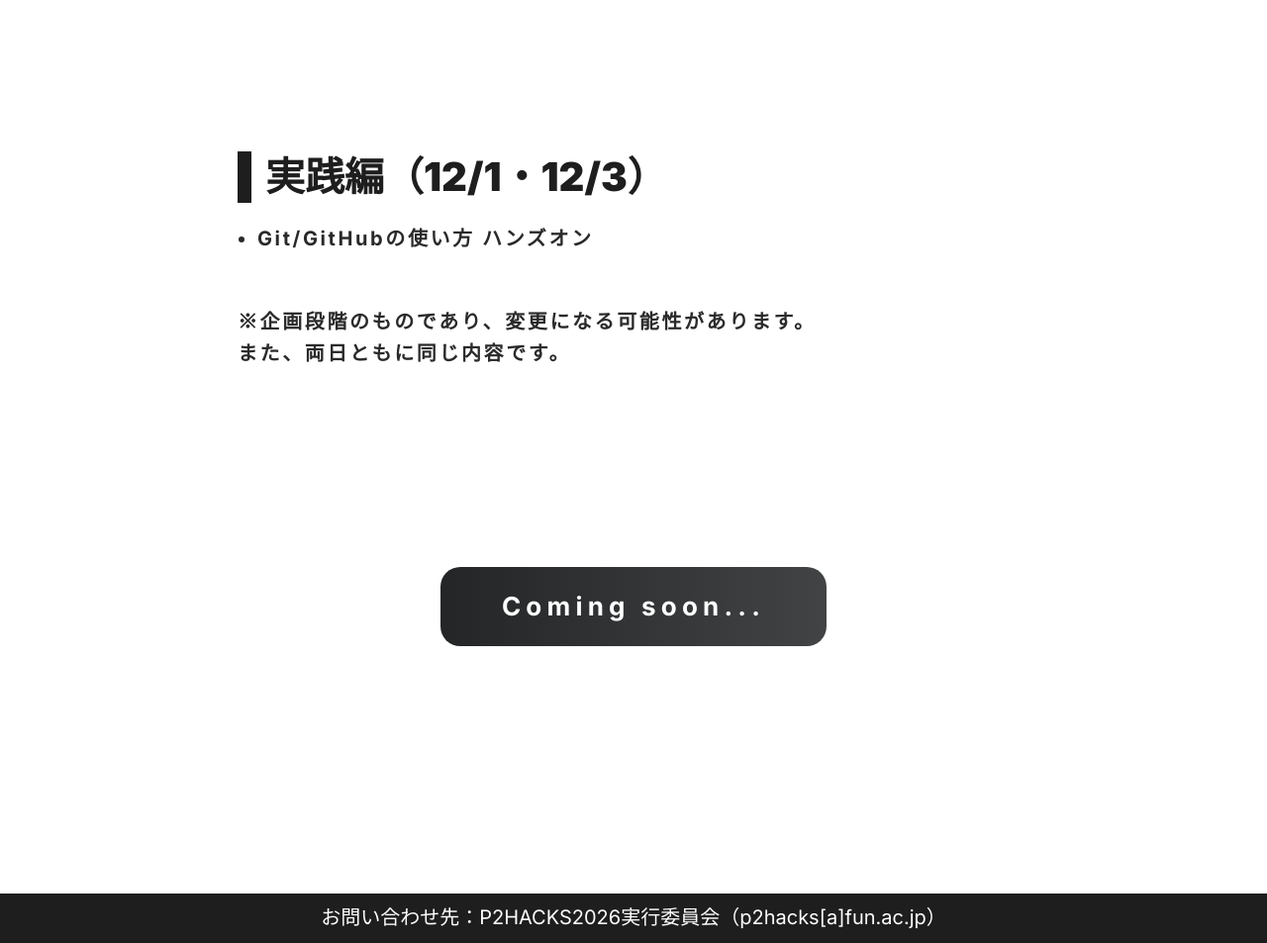
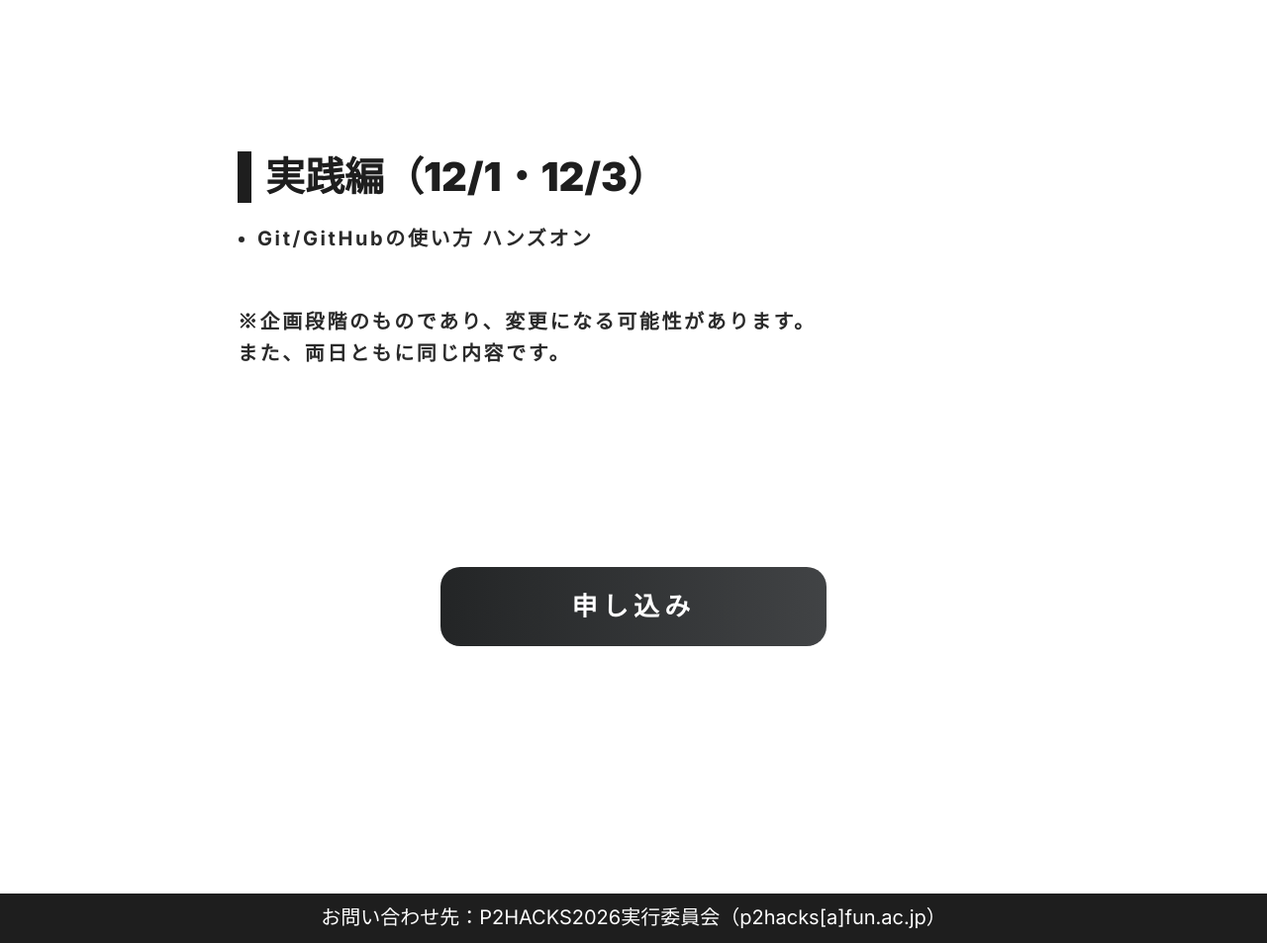
Before and after one commit to p2hacks2026/p2hacks2026.github.io, a plain HTML site: page seminner/index.html in a window 1280 px wide. Shown: the part 3109-4062 px from the top of the page at 99% size. Drawn offline with Linux system fonts and the light colour scheme.

Commit message:
Add files via upload

```diff
--- a/seminner/index.html
+++ b/seminner/index.html
@@ -67,6 +67,6 @@ P2HACKS2026はチーム開発に重点を置いたハッカソンであり、<br
 ※企画段階のものであり、変更になる可能性があります。
  </div>   </div>  </section> <div style="height: 7.5em;"></div> <section> <div class="ArticleSection" data-astro-cid-worou3s5>  <h2><div class="TrimLineFader" data-fader data-astro-cid-slod673q> <div class="inner" data-astro-cid-slod673q>  <div class="SectionTitle" data-astro-cid-azbpcp4f> <div class="inner" data-astro-cid-azbpcp4f> 実践編（12/1・12/3） </div> </div>  </div> </div>   </h2> <div class="global_RichText">  <ul> <li>Git/GitHubの使い方 ハンズオン</li> </ul> <br>
 ※企画段階のものであり、変更になる可能性があります。<br>また、両日ともに同じ内容です。
- </div>   </div>  </section> <div style="height: 10em;"></div> <div style="text-align: center;"> <button class="ButtonA" disabled data-astro-cid-ih765fsr> <div class="cutin-clip" data-astro-cid-ih765fsr></div> Coming soon... </button>  </div>  </div> </div>   </div>   </div> <div class="Footer" data-astro-cid-sz7xmlte>
+ </div>   </div>  </section> <div style="height: 10em;"></div> <div style="text-align: center;"> <a href="https://forms.gle/6UZ3Z5rRYkDqw94D7"> <button class="ButtonA enabled" data-astro-cid-ih765fsr> <div class="cutin-clip" data-astro-cid-ih765fsr></div> 申し込み </button>  </a> </div>  </div> </div>   </div>   </div> <div class="Footer" data-astro-cid-sz7xmlte>
 お問い合わせ先：P2HACKS2026実行委員会（p2hacks[a]fun.ac.jp）
 </div>  </body></html>
```
